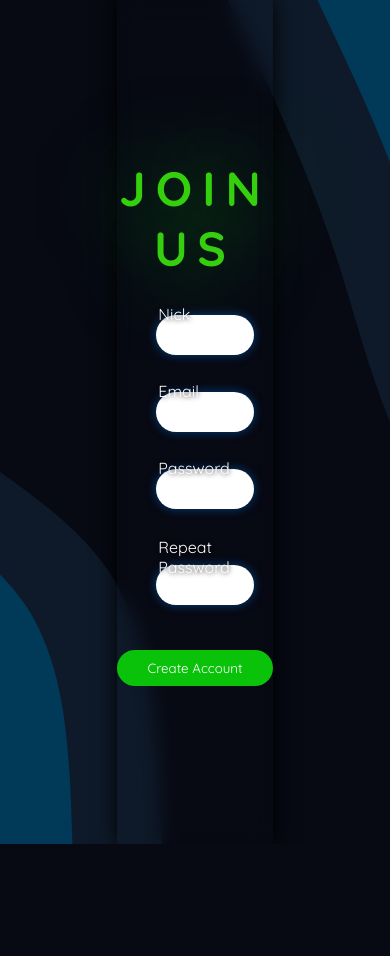
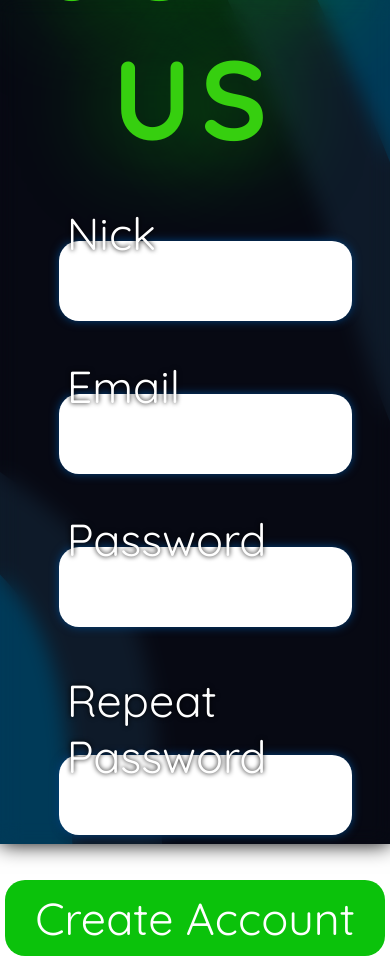
Before and after one commit to DarkSpine433/log-reg-php, a PHP site: page /login.php in a window 390 px wide. Before the commit the page ends 844 px from the top, so only its background shows below. Run offline with PHP 8.4, Linux system fonts and the light colour scheme.

Commit message:
update_responsive_design

```diff
--- a/login.css
+++ b/login.css
@@ -29,12 +29,22 @@ body {
   text-align: center;
   color: rgb(54, 207, 15);
 }
+@media (width < 1000px) {
+  .log_con_div {
+    width: 100%;
+  }
+}
 .log_con_div h1 {
   text-shadow: 0px 0px 100px rgb(12, 221, 5);
   text-transform: uppercase;
   font-size: 3rem;
   letter-spacing: 10px;
   margin: 0;
+}
+@media (width < 1000px) {
+  .log_con_div h1 {
+    font-size: 7rem;
+  }
 }
 
 .log_con {
@@ -61,6 +71,11 @@ body {
   border-radius: 20px;
   transition: all 0.18s ease-in-out;
 }
+@media (width < 1000px) {
+  .log_con button {
+    font-size: clamp(2.8rem, 2vw, 50rem);
+  }
+}
 .log_con button:hover {
   box-shadow: 0px 0px 20px rgba(0, 255, 0, 0.363);
 }
@@ -71,6 +86,11 @@ body {
   flex-direction: column;
   justify-content: center;
   text-align: left;
+}
+@media (width < 1000px) {
+  .input_con {
+    width: 70%;
+  }
 }
 .input_con input {
   border-radius: 20px;
@@ -86,8 +106,14 @@ body {
   font-weight: 500;
   letter-spacing: 1px;
 }
+@media (width < 1000px) {
+  .input_con input {
+    font-size: 300%;
+  }
+}
 
 .input_tag {
+  font-size: 120%;
   transition: all 0.1s ease-in-out;
   position: relative;
   top: 15%;
@@ -95,4 +121,9 @@ body {
   color: rgb(255, 255, 255);
   left: 3%;
   text-shadow: 0px 0px 5px rgb(0, 0, 0);
+}
+@media (width < 1000px) {
+  .input_tag {
+    font-size: clamp(2.8rem, 20%, 50rem);
+  }
 }/*# sourceMappingURL=login.css.map */
--- a/login.scss
+++ b/login.scss
@@ -31,13 +31,18 @@ body {
   box-shadow: 0px 0px 20px black;
   text-align: center;
   color: rgb(54, 207, 15);
-
+  @media (width<1000px) {
+    width: 100%;
+  }
   h1 {
     text-shadow: 0px 0px 100px rgb(12, 221, 5);
     text-transform: uppercase;
     font-size: 3rem;
     letter-spacing: 10px;
     margin: 0;
+    @media (width<1000px) {
+      font-size: 7rem;
+    }
   }
 }
 .log_con {
@@ -62,7 +67,9 @@ body {
     color: white;
     border-radius: 20px;
     transition: all 0.18s ease-in-out;
-
+    @media (width<1000px) {
+      font-size: clamp(2.8rem, 2vw, 50rem);
+    }
     &:hover {
       box-shadow: 0px 0px 20px rgba(0, 255, 0, 0.363);
     }
@@ -74,6 +81,9 @@ body {
   flex-direction: column;
   justify-content: center;
   text-align: left;
+  @media (width<1000px) {
+    width: 70%;
+  }
   input {
     border-radius: 20px;
     box-shadow: 0px 0px 20px rgb(0, 0, 0);
@@ -87,9 +97,14 @@ body {
     background: rgb(255, 255, 255);
     font-weight: 500;
     letter-spacing: 1px;
+    @media (width<1000px) {
+      font-size: 300%;
+    }
   }
 }
+
 .input_tag {
+  font-size: 120%;
   transition: $transition;
   position: relative;
   top: 15%;
@@ -97,4 +112,7 @@ body {
   color: rgb(255, 255, 255);
   left: 3%;
   text-shadow: 0px 0px 5px rgb(0, 0, 0);
+  @media (width<1000px) {
+    font-size: clamp(2.8rem, 20%, 50rem);
+  }
 }
```
Also changed, not shown: 1 other file.
